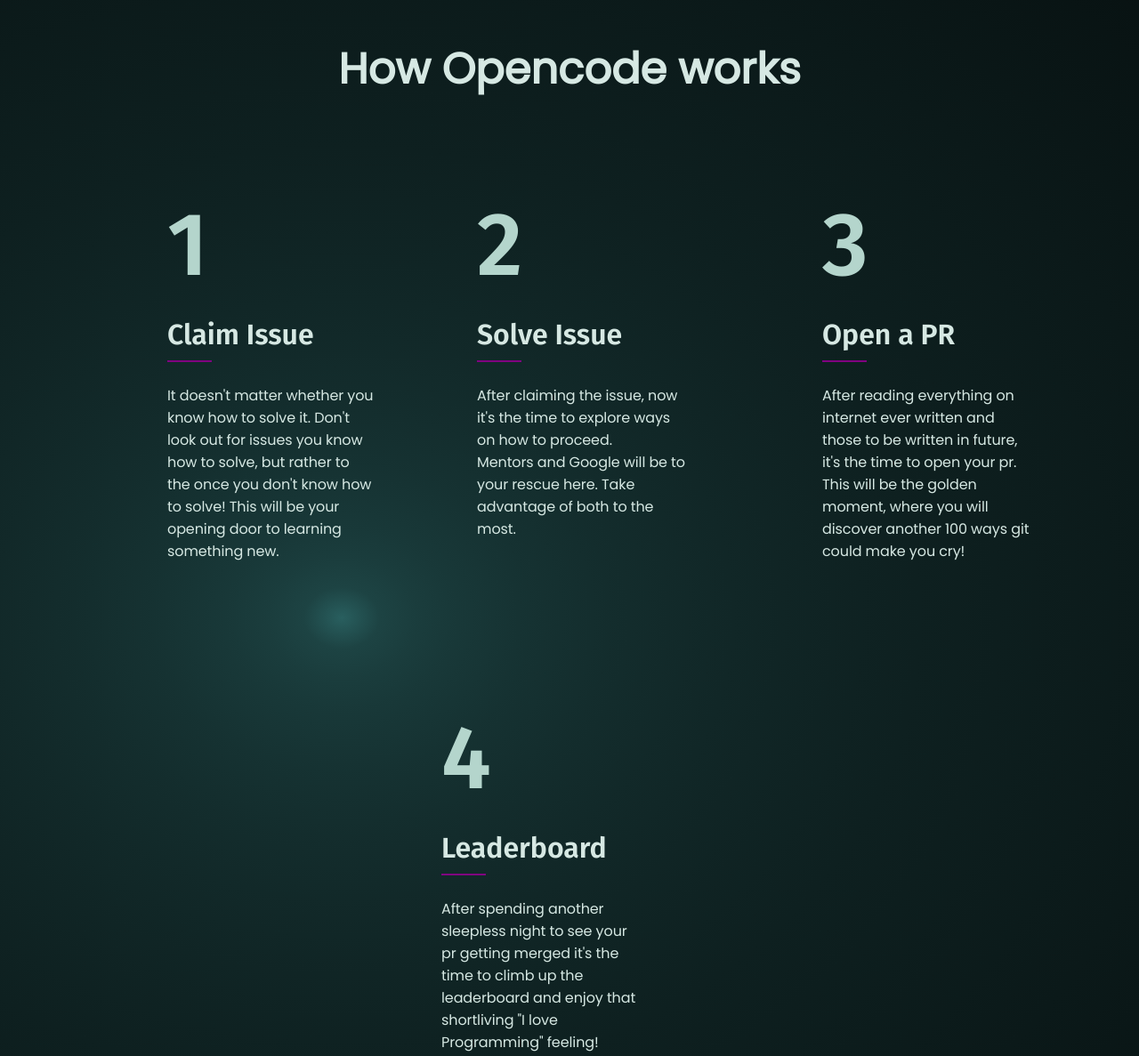
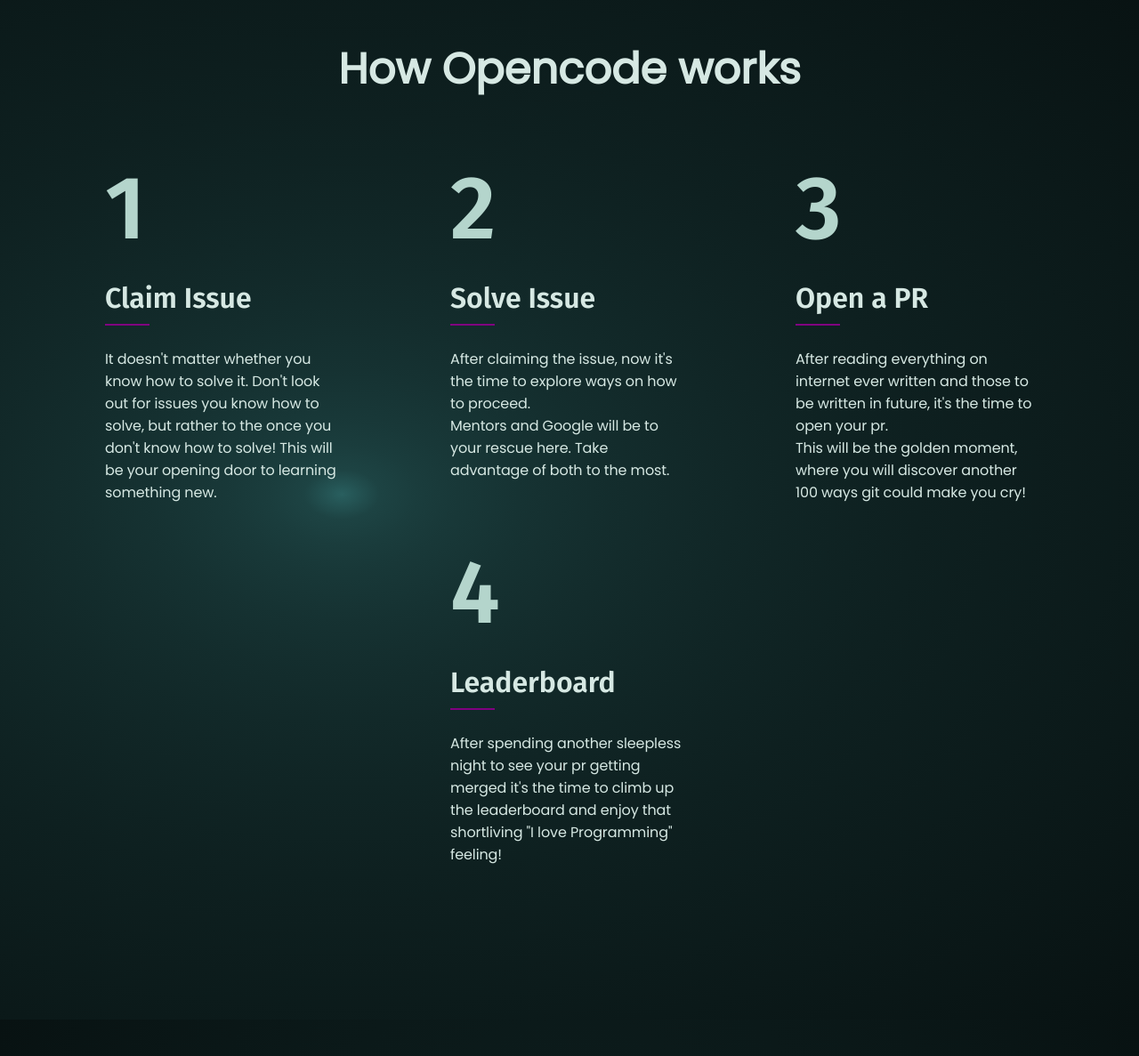
Before and after one commit to opencodeiiita/opencodeiiita.github.io, a plain HTML site: page index.html in a window 1280 px wide. Shown: the part 980-2167 px from the top of the page at 89% size. Drawn offline with nearby package versions, Linux system fonts and the light colour scheme; a script that the page names is missing.

Commit message:
fixed bugs

```diff
--- a/dist/css/style.css
+++ b/dist/css/style.css
@@ -1690,7 +1690,7 @@
 .feature-inner1 {
 	position: relative;
 	height: 100%;
-	padding: 48px 24px 72px;
+	padding: 0px;
 	display: flex;
 	flex-direction: column;
 	color: rgba(214, 232, 227, 1);
@@ -2631,3 +2631,12 @@
 .project-heading{
 	padding-bottom: 80px;
 }
+
+.feature-inner1{
+	padding-left: 60px;
+	padding-right: 60px;
+}
+
+.features-wrap{
+	padding: 5px;
+}
--- a/index.html
+++ b/index.html
@@ -84,15 +84,15 @@
 					<div class="features-inner section-inner">
 						<div class="features-header text-center">
 							<div class="container-sm">
-								<h2 class="section-title mt-0">How Opencode works</h2>
-								<p class="section-paragraph"></p>
+								<h2 class="section-title mt-0" style="margin-bottom: 50px;">How Opencode works</h2>
+
 
 							</div>
 						</div>
 						<div class="features-wrap">
 							<div class="feature text-center is-revealing"
-								style="padding: 0 0 0 80px; width: fit-content;">
-								<div class="feature-inner1" style="margin-left: 30px; padding-left: 20px;">
+							style="padding: 0 00px 0 0px;  width: fit-content;">
+							<div class="feature-inner1" >
 
 								<h1 class="feature-title-no" style="color: rgba(180, 213, 204, 1);">1</h1>
 								<h3 class="feature-title1 h3-mobile mb-8">Claim Issue</h3>
@@ -104,8 +104,8 @@
 							</div>
 						</div>
 							<div class="feature text-center is-revealing"
-								style="padding: 0 40px 0 40px;  width: fit-content;">
-								<div class="feature-inner1" style="margin-left: 30px; padding-left: 20px;">
+								style="padding: 0 00px 0 0px;  width: fit-content;">
+								<div class="feature-inner1" >
 
 									<h1 class="feature-title-no" style="color: rgba(180, 213, 204, 1);">2</h1>
 									<h3 class="feature-title1 h3-mobile mb-8">Solve Issue</h3>
@@ -117,9 +117,10 @@
 										most.</p>
 								</div>
 							</div>
+
 							<div class="feature text-center is-revealing"
-								style="padding: 0 40px 0 40px; width: fit-content;">
-								<div class="feature-inner1" style="margin-left: 30px; padding-left: 20px;">
+								style="padding: 0 00px 0 00px; width: fit-content;">
+								<div class="feature-inner1">
 
 									<h1 class="feature-title-no" style="color: rgba(180, 213, 204, 1);">3</h1>
 									<h3 class="feature-title1 h3-mobile mb-8">Open a PR</h3>
@@ -132,9 +133,8 @@
 								</div>
 							</div>
 							<div class="feature text-center is-revealing"
-								style="padding: 0 80px 0 0px; width: fit-content;">
-								<div class="feature-inner1"
-									style="margin-left: 30px; padding-left: 20px; margin-right: 10px;">
+								style="padding: 0 0px 0 0px; width: fit-content;">
+								<div class="feature-inner1">
 
 									<h1 class="feature-title-no" style="color: rgba(180, 213, 204, 1);">4</h1>
 									<h3 class="feature-title1 h3-mobile mb-8">Leaderboard</h3>
```
Lines whose indentation alone changed are shown as unchanged.
